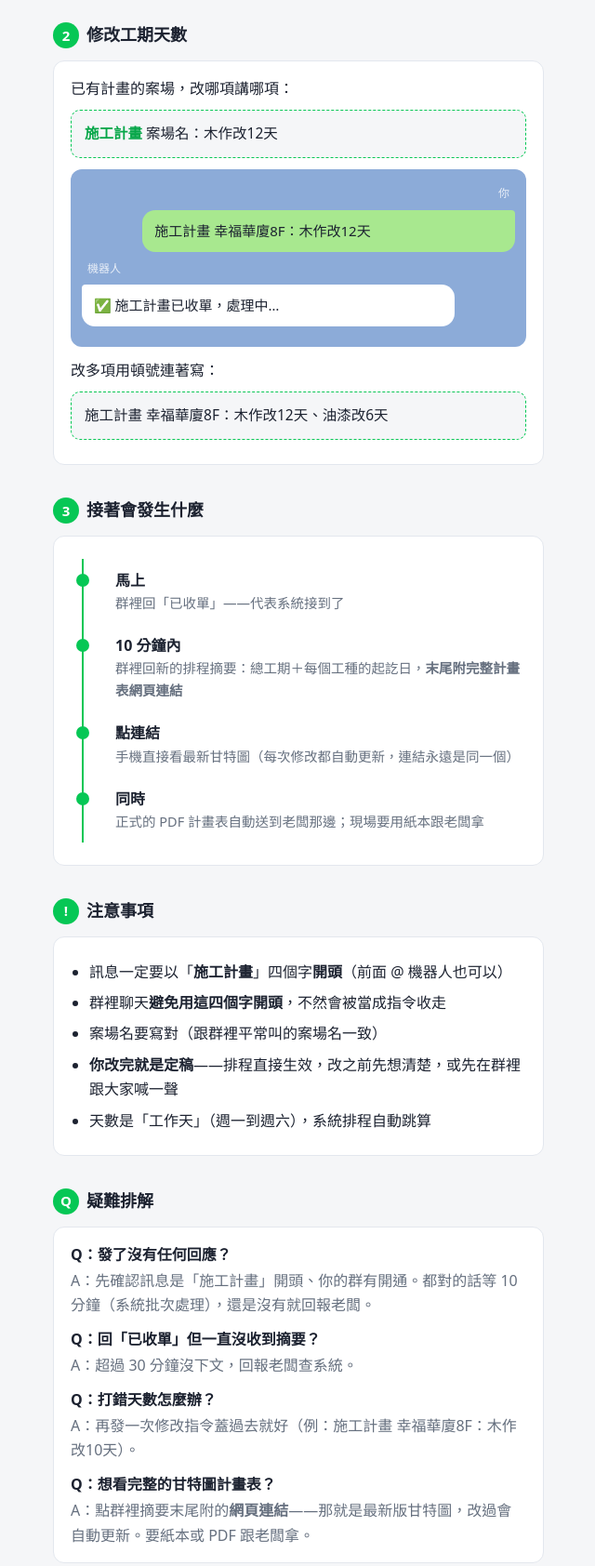
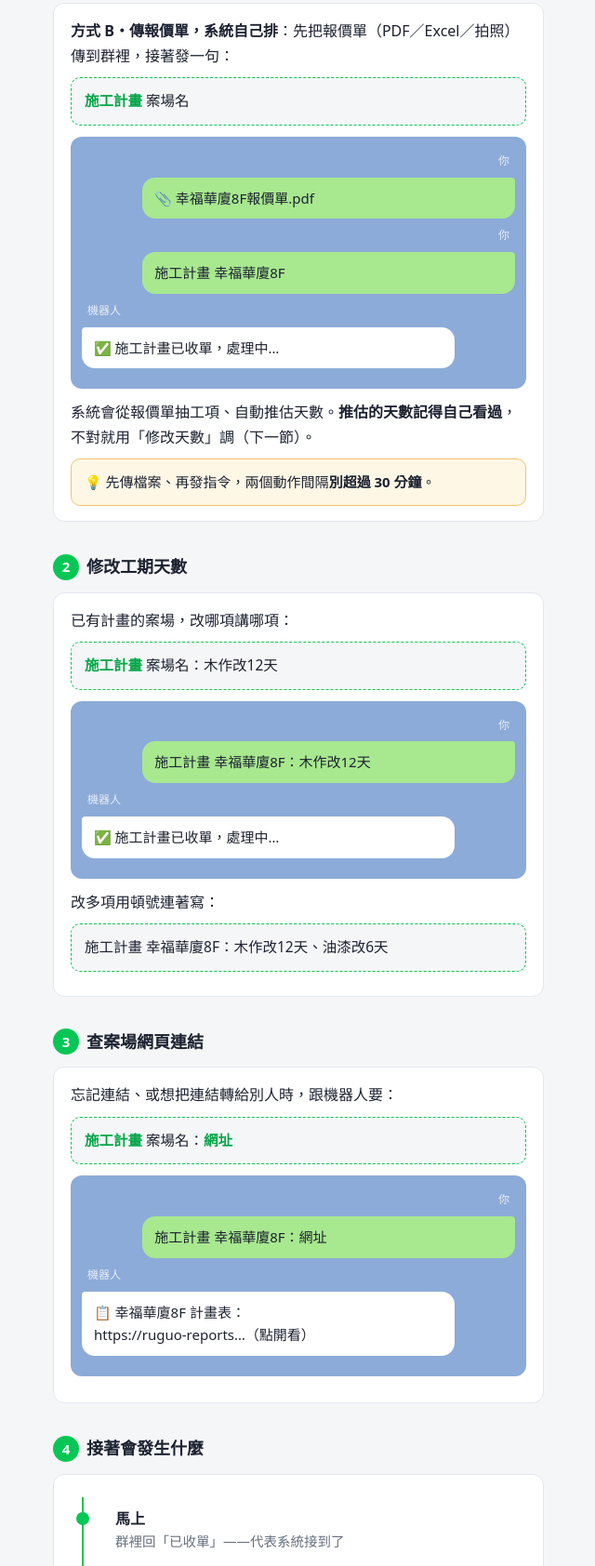
Before and after one commit to FennixChou/ruguo-plan-guide, a plain HTML site: page index.html in a window 1280 px wide. Shown: the part 856-2540 px from the top of the page at 93% size, without its empty margins (319-959 px from the left). Drawn offline with Linux system fonts and the light colour scheme.

Commit message:
手冊 v2：報價單直做計畫、查網址指令、案場首頁三區
Co-Authored-By: Claude Fable 5 <noreply@anthropic.com>

```diff
--- a/index.html
+++ b/index.html
@@ -117,9 +117,9 @@
   <div class="warn" style="margin-bottom:0">⚠️ 只有<b>公司開通的案場群</b>有效。不確定自己的群有沒有開通，問老闆。</div>
 </div>
 
-<h2><span class="step">1</span>建立新施工計畫</h2>
+<h2><span class="step">1</span>建立新施工計畫（兩種方式）</h2>
 <div class="card">
-  格式（工種照施工順序寫，天數自己估）：
+  <b>方式 A・自己列工種天數</b>（工種照施工順序寫）：
   <div class="fmt"><b>施工計畫</b> 案場名：工種1 N天、工種2 N天、…</div>
   <div class="chat">
     <div class="who r">你</div>
@@ -127,6 +127,20 @@
     <div class="who">機器人</div>
     <div class="bubble bot">✅ 施工計畫已收單，處理中…</div>
   </div>
+</div>
+<div class="card">
+  <b>方式 B・傳報價單，系統自己排</b>：先把報價單（PDF／Excel／拍照）傳到群裡，接著發一句：
+  <div class="fmt"><b>施工計畫</b> 案場名</div>
+  <div class="chat">
+    <div class="who r">你</div>
+    <div class="bubble me">📎 幸福華廈8F報價單.pdf</div>
+    <div class="who r">你</div>
+    <div class="bubble me">施工計畫 幸福華廈8F</div>
+    <div class="who">機器人</div>
+    <div class="bubble bot">✅ 施工計畫已收單，處理中…</div>
+  </div>
+  系統會從報價單抽工項、自動推估天數。<b>推估的天數記得自己看過</b>，不對就用「修改天數」調（下一節）。
+  <div class="warn" style="margin-bottom:0">💡 先傳檔案、再發指令，兩個動作間隔<b>別超過 30 分鐘</b>。</div>
 </div>
 
 <h2><span class="step">2</span>修改工期天數</h2>
@@ -142,12 +156,25 @@
   改多項用頓號連著寫：<span class="fmt" style="display:block">施工計畫 幸福華廈8F：木作改12天、油漆改6天</span>
 </div>
 
-<h2><span class="step">3</span>接著會發生什麼</h2>
+<h2><span class="step">3</span>查案場網頁連結</h2>
+<div class="card">
+  忘記連結、或想把連結轉給別人時，跟機器人要：
+  <div class="fmt"><b>施工計畫</b> 案場名：<b>網址</b></div>
+  <div class="chat">
+    <div class="who r">你</div>
+    <div class="bubble me">施工計畫 幸福華廈8F：網址</div>
+    <div class="who">機器人</div>
+    <div class="bubble bot">📋 幸福華廈8F 計畫表：
+https://ruguo-reports…（點開看）</div>
+  </div>
+</div>
+
+<h2><span class="step">4</span>接著會發生什麼</h2>
 <div class="card">
   <ul class="timeline">
     <li><span class="t">馬上</span><div class="d">群裡回「已收單」——代表系統接到了</div></li>
     <li><span class="t">10 分鐘內</span><div class="d">群裡回新的排程摘要：總工期＋每個工種的起訖日，<b>末尾附完整計畫表網頁連結</b></div></li>
-    <li><span class="t">點連結</span><div class="d">手機直接看最新甘特圖（每次修改都自動更新，連結永遠是同一個）</div></li>
+    <li><span class="t">點連結</span><div class="d">進到<b>案場首頁</b>：📋 施工計畫（最新甘特圖）＋📝 今日日報＋🗂 歷史日報三區，每次修改自動更新，連結永遠是同一個</div></li>
     <li><span class="t">同時</span><div class="d">正式的 PDF 計畫表自動送到老闆那邊；現場要用紙本跟老闆拿</div></li>
   </ul>
 </div>
@@ -177,9 +204,13 @@
     <div class="q">Q：打錯天數怎麼辦？</div>
     <div class="a">A：再發一次修改指令蓋過去就好（例：施工計畫 幸福華廈8F：木作改10天）。</div>
   </div>
+  <div class="qa">
+    <div class="q">Q：傳了報價單、發了指令卻沒排出來？</div>
+    <div class="a">A：確認順序是「先傳檔、再發指令」、間隔 30 分鐘內、案場名有寫。還是不行就改用方式 A 自己列工種天數。</div>
+  </div>
   <div class="qa" style="margin-bottom:0">
     <div class="q">Q：想看完整的甘特圖計畫表？</div>
-    <div class="a">A：點群裡摘要末尾附的<b>網頁連結</b>——那就是最新版甘特圖，改過會自動更新。要紙本或 PDF 跟老闆拿。</div>
+    <div class="a">A：點群裡摘要末尾附的<b>網頁連結</b>（或發「施工計畫 案場名：網址」跟機器人要）——進去是案場首頁，含最新甘特圖與日報。要紙本或 PDF 跟老闆拿。</div>
   </div>
 </div>
 
```
